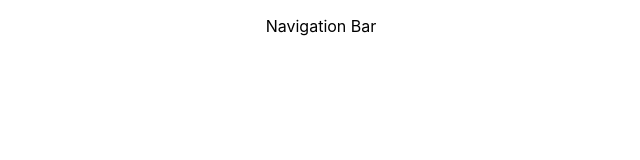
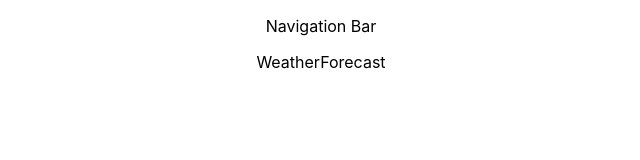
Before and after one commit to MartinGabco/Bring-Your-Umbrella, a React (Create React App) app: page /weatherforecast in a window 1280 px wide. Shown: the top 160 px of the page, without its empty margins (319-959 px from the left). Built offline with nearby package versions, Linux system fonts and the light colour scheme.

Commit message:
Adding routes to components in main App

```diff
--- a/src/App.js
+++ b/src/App.js
@@ -1,16 +1,29 @@
-import logo from './logo.svg';
+import React from 'react';
+import { Switch, Route } from 'react-router-dom';
+
 import './App.css';
 
 // components
 import NavigationBar from './components/NavigationBar';
+import Home from './components/Home';
+import Authentification from './components/Authentification';
+import WeatherForecast from './components/WeatherForecast';
+import MyPlaces from './components/MyPlaces';
 
 function App() {
   return (
     <div className="App">
       <header>
-        <NavigationBar/>
+          <NavigationBar/>
       </header>
-      <main></main>
+      <main className="main_content">
+          <Switch>
+              <Route path="/" component={Home} exact />
+              <Route path="/authentification" component={Authentification} />
+              <Route path="/weatherforecast" component={WeatherForecast} />
+              <Route path="/myplaces" component={MyPlaces} />
+          </Switch>
+      </main>
     </div>
   );
 }
--- a/src/components/Authentification.jsx
+++ b/src/components/Authentification.jsx
@@ -1,3 +1,5 @@
+import React from 'react';
+
 const Authentification = () => {
     return ( <p>Authentification</p> );
 }
--- a/src/components/Home.jsx
+++ b/src/components/Home.jsx
@@ -1,3 +1,5 @@
+import React from 'react';
+
 const Home = () => {
     return ( <p>Home</p> );
 }
--- a/src/components/MyPlaces.jsx
+++ b/src/components/MyPlaces.jsx
@@ -1,3 +1,5 @@
+import React from 'react';
+
 const MyPlaces = () => {
     return ( <p>MyPlaces</p> );
 }
--- a/src/components/NavigationBar.jsx
+++ b/src/components/NavigationBar.jsx
@@ -1,3 +1,5 @@
+import React from 'react';
+
 const NavigationBar = () => {
     return ( <p>Navigation Bar</p> );
 }
--- a/src/components/WeatherForecast.jsx
+++ b/src/components/WeatherForecast.jsx
@@ -1,3 +1,5 @@
+import React from 'react';
+
 const WeatherForecast = () => {
     return ( <p>WeatherForecast</p> );
 }
--- a/src/index.js
+++ b/src/index.js
@@ -1,13 +1,14 @@
 import React from 'react';
 import ReactDOM from 'react-dom';
+import { BrowserRouter } from 'react-router-dom';
 import './index.css';
 import App from './App';
 import reportWebVitals from './reportWebVitals';
 
 ReactDOM.render(
-  <React.StrictMode>
+  <BrowserRouter>
     <App />
-  </React.StrictMode>,
+  </BrowserRouter>,
   document.getElementById('root')
 );
 
```
Also changed, not shown: package.json (+6 -1 lines), 2 other files (tests, documents, lock files or other folders).
